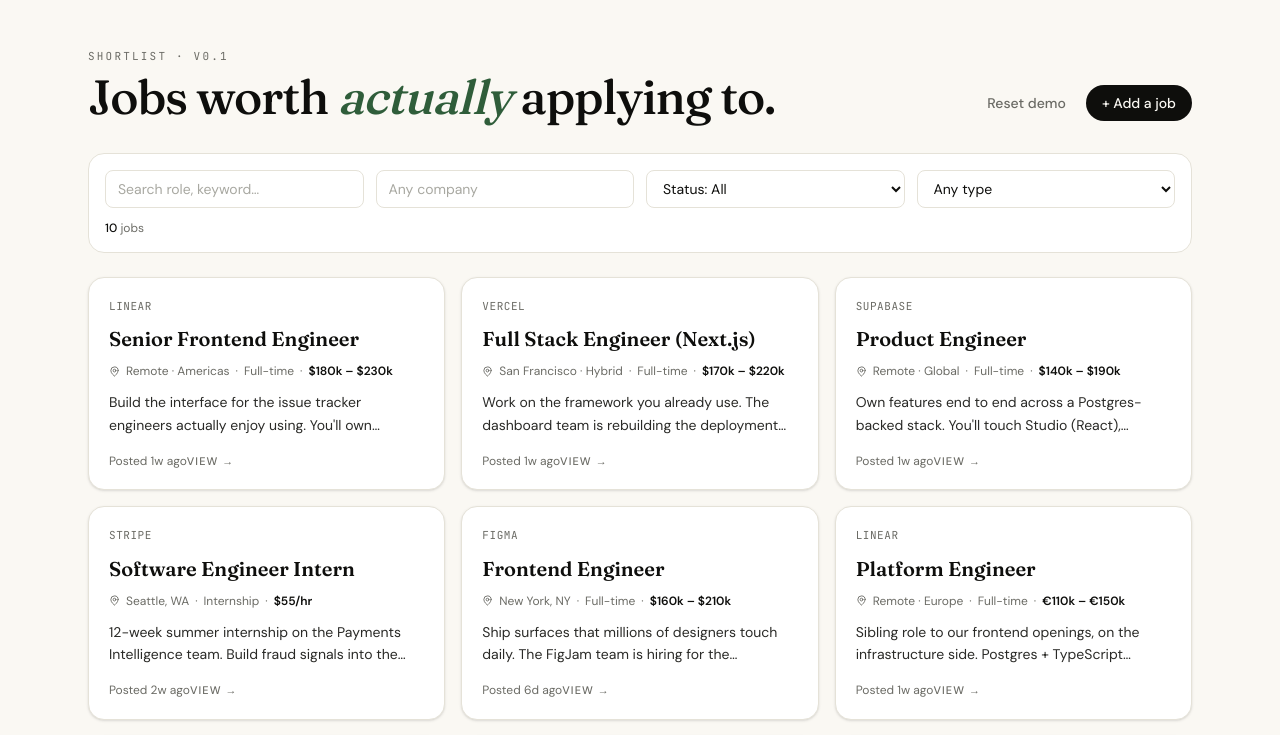
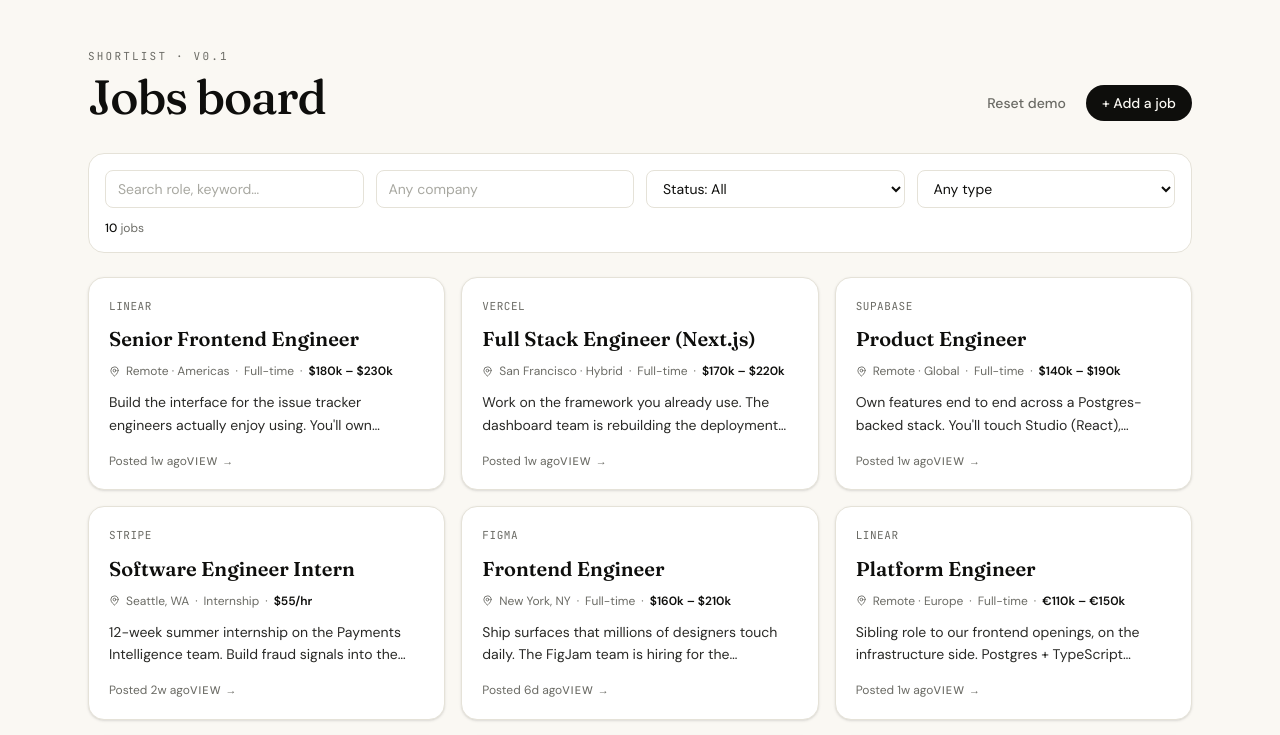
Before and after one commit to Supermonters/mini-jobboard-project, a Next.js app: page / in a window 1280 px wide. Shown: the top 735 px of the page. Built offline with nearby package versions, Linux system fonts and the light colour scheme.

Commit message:
update file README.md

```diff
--- a/components/JobBoard.tsx
+++ b/components/JobBoard.tsx
@@ -121,7 +121,7 @@
       Shortlist · v0.1
     </p>
     <h1 className="mt-2 font-display text-4xl font-medium tracking-tight sm:text-5xl">
-      Jobs worth <em className="italic text-accent">actually</em> applying to.
+      Jobs board
     </h1>
   </div>
   <div className="flex items-center gap-2 self-start sm:self-auto">
--- a/components/JobCard.tsx
+++ b/components/JobCard.tsx
@@ -65,7 +65,7 @@
       );
     case "bad_fit":
       return (
-        <span className="shrink-0 rounded-full border border-line px-2.5 py-0.5 text-[11px] font-medium text-ink-muted">
+        <span className="shrink-0 rounded-full border border-line px-2.5 py-0.5 text-[11px] font-medium text-accent-soft bg-black">
           Not a fit
         </span>
       );
```
Also changed, not shown: 1 other file (tests, documents, lock files or other folders).
